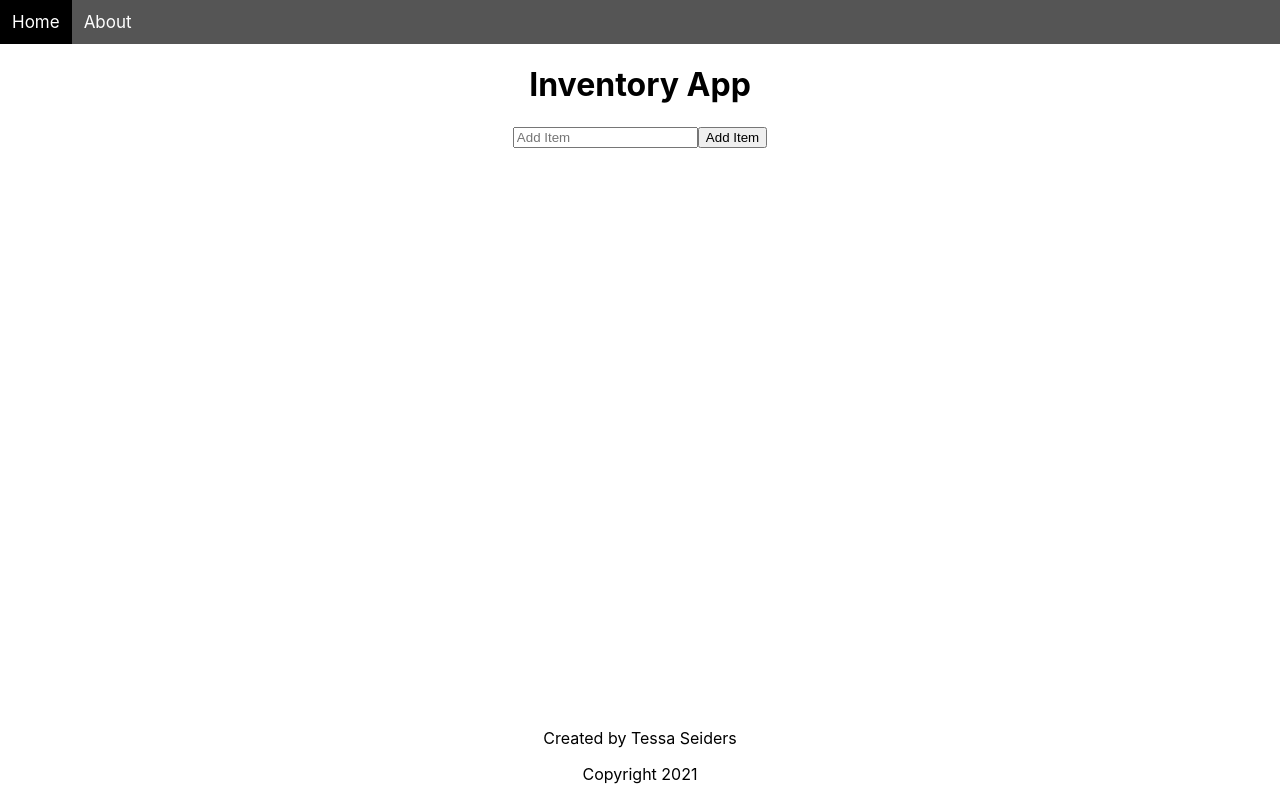
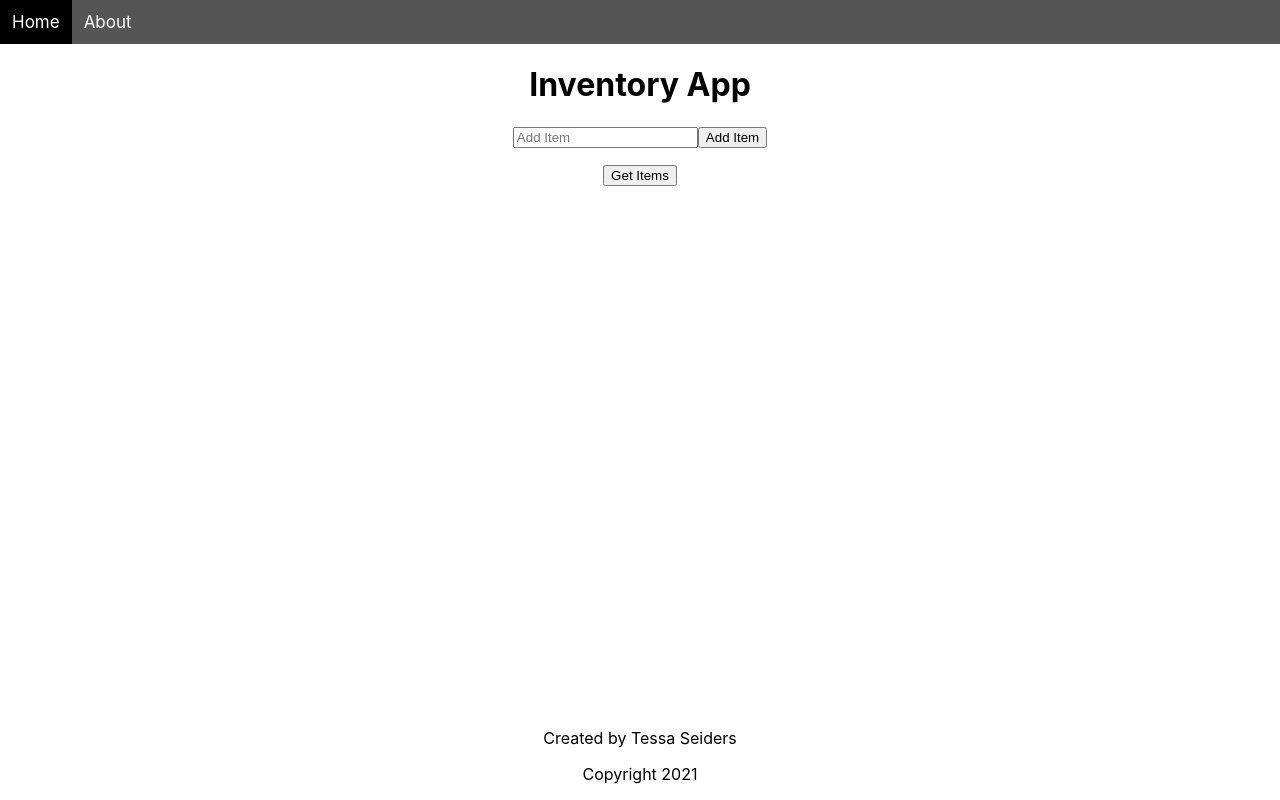
Before and after one commit to Captain-JoJo/inventory-ui-v2-addDB, a React (Create React App) app: page / in a window 1280 px wide. Built offline with nearby package versions, Linux system fonts and the light colour scheme.

Commit message:
added call to api

```diff
--- a/package.json
+++ b/package.json
@@ -6,6 +6,7 @@
     "@testing-library/jest-dom": "^5.11.9",
     "@testing-library/react": "^11.2.5",
     "@testing-library/user-event": "^12.6.3",
+    "axios": "^0.21.1",
     "react": "^17.0.1",
     "react-dom": "^17.0.1",
     "react-scripts": "4.0.2",
--- a/src/components/App.js
+++ b/src/components/App.js
@@ -1,7 +1,8 @@
 import NavBar from './navbar/NavBar'
 import Header from './header/Header'
+import Inventory from './inventory/Inventory'
+import Details from './inventory/Details'
 import Footer from './footer/Footer'
-import Inventory from './inventory/Inventory'
 
 function App() {
   return (
@@ -9,6 +10,7 @@ function App() {
       <NavBar />
       <Header />
       <Inventory />
+      <Details />
       <Footer />
     </div>
   );
--- /dev/null
+++ b/src/components/inventory/Details.js
@@ -0,0 +1,32 @@
+import React, { useState } from 'react'
+import axios from 'axios'
+
+export default function GetInventoryData() {
+const [items, setItems] = useState([])
+
+const getItems = async () => {
+    axios.get("http://localhost:4000/getData").then(res => {
+        setItems(res.data)
+        console.log(res.data);
+    })
+}
+
+    return (
+        <div className="grid-container">
+            <div>
+                <button className="fetch-button" onClick={getItems}>
+                    Get Items
+                </button>
+            </div>
+            <div>
+                <ul>
+                    {items.map(item =>(
+                        <li>
+                            {`${item.name} ${item.rating} ${item.review}`}
+                        </li>
+                    ))}
+                </ul>
+            </div>
+        </div>
+    )
+}
```
Also changed, not shown: 1 other file (tests, documents, lock files or other folders).
